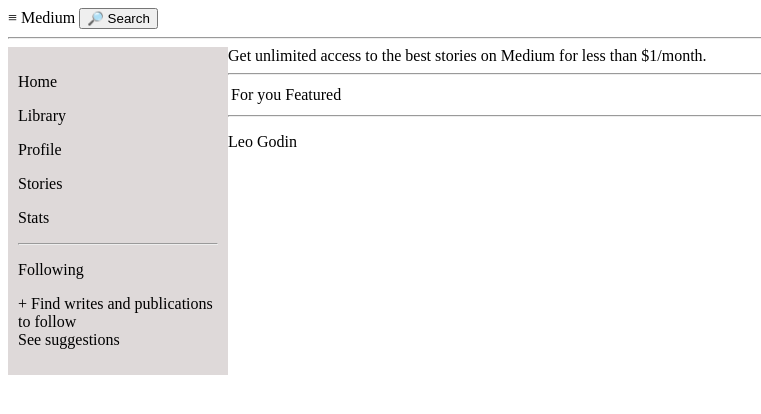
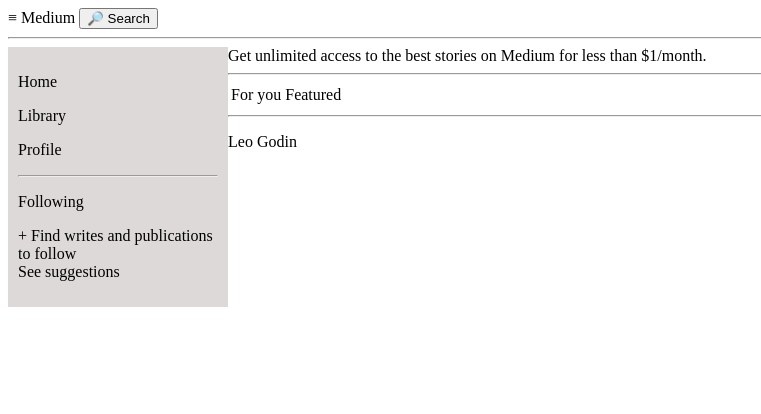
Before and after one commit to Shriyanshsoni96/Mern-Stack, a plain HTML site: page Basics/postcard/post.html in a window 1280 px wide. Shown: the whole page, without its empty margins (0-761 px from the left). Drawn offline with Linux system fonts and the light colour scheme.

Commit message:
postcard

```diff
--- a/Basics/postcard/post.html
+++ b/Basics/postcard/post.html
@@ -18,8 +18,7 @@
              <p> Home</p>
              <p>Library</p>
              <P>Profile</p>
-             <p>Stories</p>
-             <p>Stats</p>
+            <p> </p>
               <hr>
               <p>
               Following</p>
```
